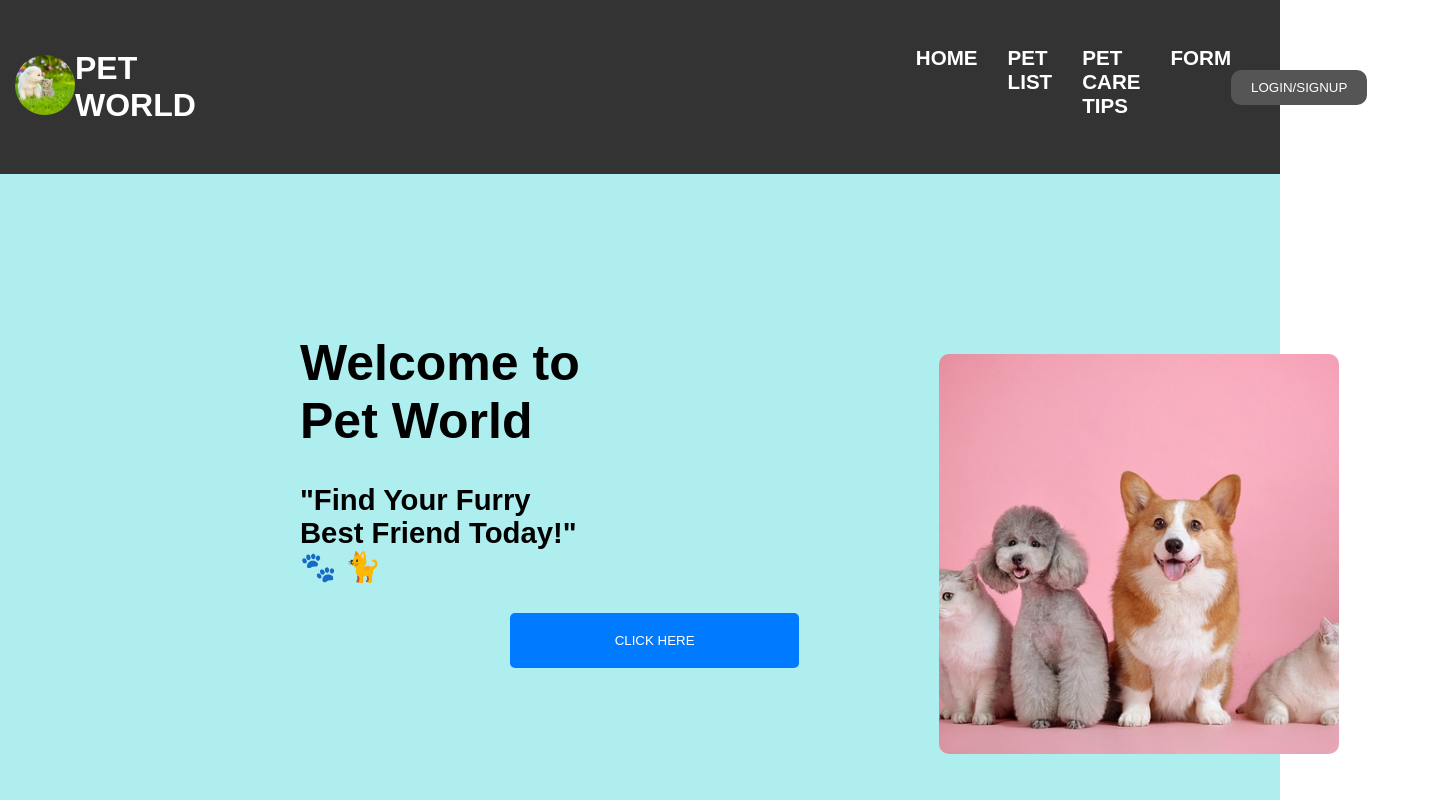
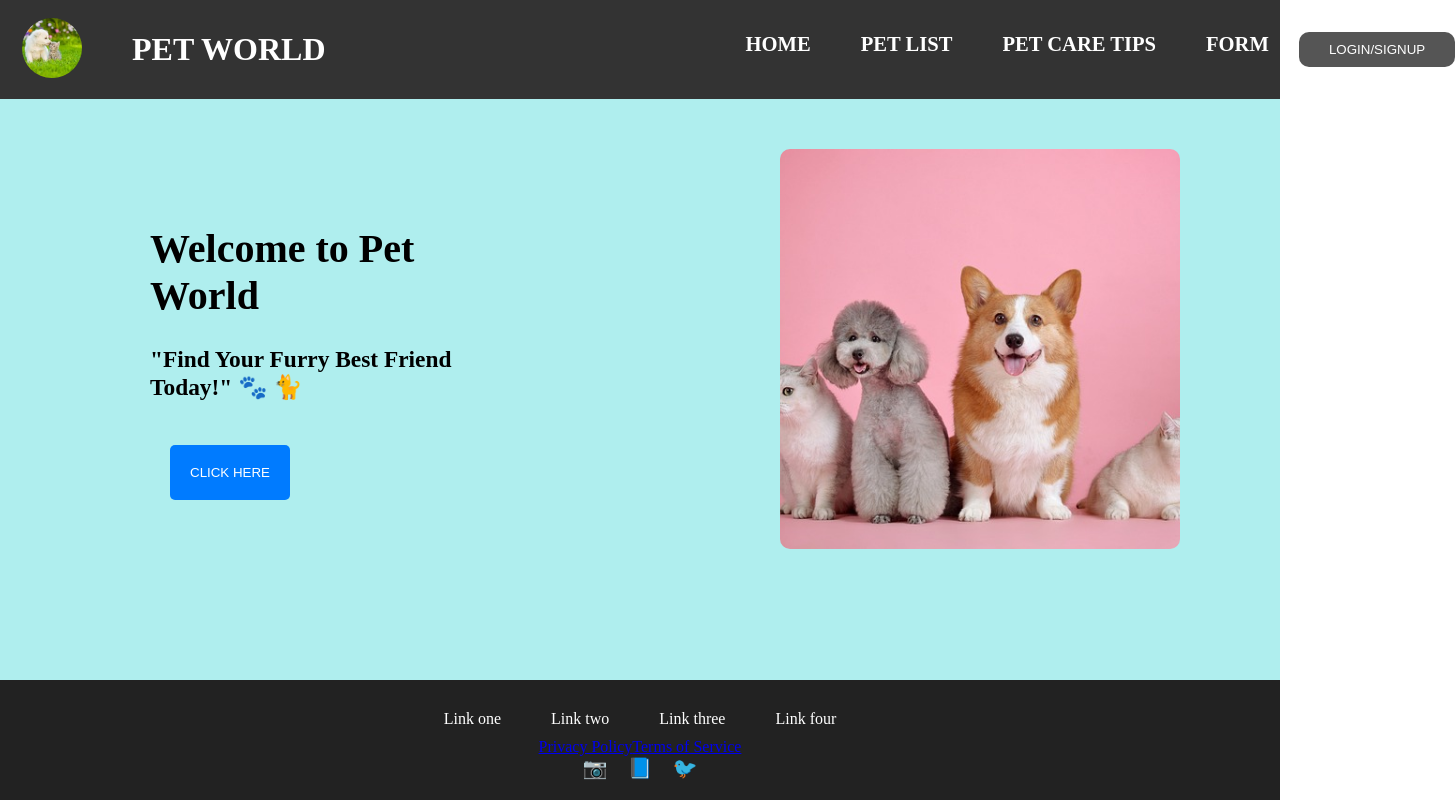
Before and after one commit to PRIYASAKI/Pet_Adaption_Web, a React (Vite) app in the folder client/: page / in a window 1280 px wide. Shown: the top 800 px of the page, 1455 px wide, since content can reach past the window. Built offline with nearby package versions, Linux system fonts and the light colour scheme.

Commit message:
Fifth commit

```diff
--- a/client/src/pages/styles.css
+++ b/client/src/pages/styles.css
@@ -1,30 +1,25 @@
-body {
-  font-family: Arial, sans-serif;
-  margin: 0;
-  padding: 0;
-  box-sizing: border-box;
-}
-
 /* Navbar */
 .navbar {
   display: flex;
   align-items: center;
   justify-content: space-between; /* Spreads elements out */
-  padding: 15px 15px;
+  padding: 2px 2px;
   background-color: #333;
   color: white;
   margin-top: 0px;
 }
 
+.navbar h1 {
+  margin-left: 50px;
+  white-space: nowrap; /* Prevents heading from wrapping to the next line */
+}
+
 .nav-links {
   list-style: none;
   display: flex;
-  gap: 30px;
-  margin-left: 700px; /* Pushes nav links to the right */
-}
-
-.nav-links li {
-  display: inline;
+  gap: 50px;
+  margin-left: 400px;
+  white-space: nowrap;/* Pushes nav links to the right */
 }
 
 .nav-links a {
@@ -32,25 +27,24 @@ body {
   text-decoration: none;
 }
 
-
 .logo-container img {
+  margin-left: 20px;
   width: 60px;  /* Adjust size as needed */
   height: 60px; /* Ensures the aspect ratio remains a perfect circle */
   border-radius: 50%; /* Makes it circular */
   object-fit: cover; /* Ensures the image fills the circle properly */
 }
 
-
 .login-btn {
-  padding: 10px 20px;
+  padding: 10px 30px;
   background-color: #555;
   color: white;
   border: none;
   cursor: pointer;
   border-radius: 10px;
-  margin-right: 50px;
+  margin-left: 30px;
+  margin-right: 20px;
 }
-
 
 /* Hero Section */
 .hero-section {
@@ -60,23 +54,20 @@ body {
   padding: 50px 100px; /* Adds space after navbar */
   margin-top: 0px; /* Adds space below navbar */
   background-color: paleturquoise;
-    min-height: calc(50vh - 500px); /* Adjust based on navbar/footer height */
-  }
-
-
+  min-height: calc(50vh - 500px); /* Adjust based on navbar/footer height */
+}
 
 .hero-text {
-  margin-left: 200px;
-  font-size: 25px;
-   /* Prevents text from stretching */
+  margin-left: 50px;
+  font-size: 20px;
+  margin-right: 50px;
 }
 
 .image-container {
   flex: 1;
   display: flex;
-  margin-left: 350px;
-  margin-top: 130px;
-   /* Moves image to right */
+  margin-left: 250px;
+  margin-top:0px;
 }
 
 .hero-image {
@@ -84,7 +75,6 @@ body {
   height: 400px;
   object-fit: cover;
   border-radius: 10px;
-   /* Optional: rounded edges */
 }
 
 .cta-btn {
@@ -93,10 +83,11 @@ body {
   color: white;
   border: none;
   cursor: pointer;
-  margin-top: 10px;
+  margin-top: 20px;
   border-radius: 5px;
-  margin-left: 210px;
+  margin-left: 20px;
 }
+
 html, body {
   height: 100%;
   margin: 0;
@@ -108,11 +99,11 @@ html, body {
 .app-container {
   display: flex;
   flex-direction: column;
-  min-height: 100vh; /* Change from 200vh to 100vh */
+  min-height: 100vh;
 }
 
 .content {
-  flex: 1; /* Pushes footer down naturally */
+  flex: 1;
   background-color: paleturquoise;
 }
 
@@ -120,8 +111,8 @@ html, body {
   background-color: #222;
   color: white;
   text-align: center;
-  padding: 40px;
-  margin: 0; /* Remove extra margins */
+  padding: 20px;
+  margin: 0;
 }
 
 .footer-links {
@@ -134,7 +125,6 @@ html, body {
 .footer-links a {
   color: white;
   text-decoration: none;
-
 }
 
 .socials span {
@@ -142,21 +132,16 @@ html, body {
   font-size: 20px;
 }
 
-
-
-
-#petcareTips
-
-.back{
+#petcareTips .back {
   background-color: rgb(45, 10, 37);
 }
+
 .petcare-container {
   min-height: 100vh;
-  background-color: #e9dcf5 !important; /* Light beige background */
+  background-color: #e9dcf5 !important;
   padding: 20px;
   text-align: center;
 }
-
 
 .petcare-title {
   font-size: 2.5rem;
@@ -176,7 +161,7 @@ html, body {
   margin-top: 80px;
   border-radius: 10px;
   padding: 15px;
-  margin-bottom: 30px; /* Increased margin to add space between boxes */
+  margin-bottom: 30px;
   box-shadow: 0 4px 6px rgba(0, 0, 0, 0.1);
   transition: all 0.3s ease-in-out;
 }
@@ -184,7 +169,6 @@ html, body {
 .petcare-card:hover {
   transform: scale(1.02);
 }
-
 
 .dog-section {
   background-color: #ffe0b2;
@@ -218,9 +202,7 @@ html, body {
 .petcare-image {
   width: 100%;
   max-height: 400px;
-
   border-radius: 8px;
-  margin-top: 00px;
 }
 
 ul {
@@ -234,77 +216,7 @@ ul li {
   margin-bottom: 5px;
 }
 
-
-#application
-
-/* Apply local background image to cover the whole page */
-bg {
-  margin: 0;
-  padding: 0;
-  background-size: cover;
-  font-family: Arial, sans-serif;
-}
-
-
-/* Centering the form */
-.container {
-  display: flex;
-  justify-content: center;
-  align-items: center;
-  min-height: 100vh;
-}
-
-/* Styling the form container */
-.form-container {
-  background: rgba(255, 255, 255, 0.9);
-  padding: 20px;
-  border-radius: 10px;
-  box-shadow: 0 4px 10px rgba(0, 0, 0, 0.2);
-  text-align: center;
-  width: 90%;
-  max-width: 500px;
-}
-
-/* Style inputs */
-input,
-textarea,
-select {
-  width: 100%;
-  padding: 8px;
-  margin-top: 5px;
-  border: 1px solid #ccc;
-  border-radius: 5px;
-}
-
-/* Submit button */
-button {
-  background-color: #007bff;
-  color: white;
-  padding: 10px;
-  border: none;
-  border-radius: 5px;
-  cursor: pointer;
-  margin-top: 10px;
-  width: 100%;
-}
-
-button:hover {
-  background-color: #0056b3;
-}
-
-/* Success message */
-.success-message {
-  color: green;
-  font-weight: bold;
-}
-
-
-
-#login
-
-
-/* Set background image and center content */
-.login-container {
+#login .login-container {
   display: flex;
   justify-content: center;
   align-items: center;
@@ -314,30 +226,34 @@ button:hover {
   background-position: center;
 }
 
-/* Style login box */
 .login-box {
-  background: rgba(255, 255, 255, 0.8);
-  padding: 30px;
+  background: rgba(255, 255, 255, 0.9);
+  padding: 20px;
   border-radius: 10px;
-  box-shadow: 0 4px 8px rgba(0, 0, 0, 0.2);
+  box-shadow: 0 4px 10px rgba(0, 0, 0, 0.2);
   text-align: center;
+  width: 90%;
+  max-width: 400px;
 }
 
-/* Style inputs and button */
-input, button {
-  display: block;
+.login-box input {
   width: 100%;
-  margin: 10px 0;
   padding: 10px;
+  margin-top: 10px;
+  border: 1px solid #ccc;
+  border-radius: 5px;
 }
 
-button {
+.login-box button {
   background: #007bff;
   color: white;
   border: none;
   cursor: pointer;
+  padding: 10px;
+  margin-top: 10px;
+  width: 100%;
 }
 
-button:hover {
+.login-box button:hover {
   background: #0056b3;
 }
```
Also changed, not shown: client/src/pages/Login.jsx (line endings or trailing spaces).
